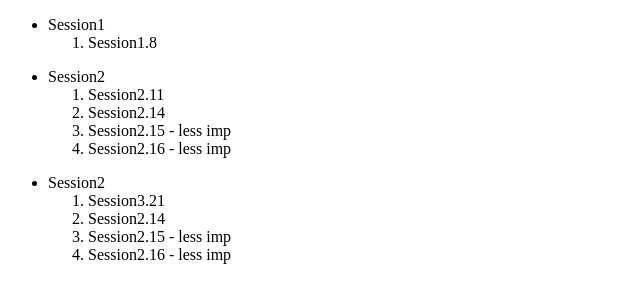
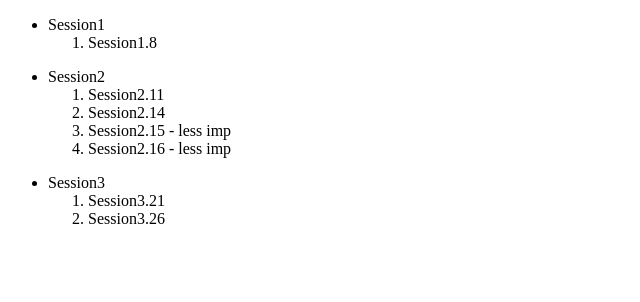
Before and after one commit to huzaynr/Angela, a plain HTML site: page MainSessions.html in a window 1280 px wide. Shown: the whole page, without its empty margins (0-640 px from the left). Drawn offline with Linux system fonts and the light colour scheme.

Commit message:
Add files via upload

```diff
--- a/MainSessions.html
+++ b/MainSessions.html
@@ -18,12 +18,10 @@
       <li>Session2.16 - less imp</li>
     </ol>
     </ul>
-    <ul><li>Session2</li>
+    <ul><li>Session3</li>
       <ol>
       <li>Session3.21</li>
-      <li>Session2.14</li>
-      <li>Session2.15 - less imp</li>
-      <li>Session2.16 - less imp</li>
+      <li>Session3.26</li>
     </ol>
     </ul>
   </body>
```
